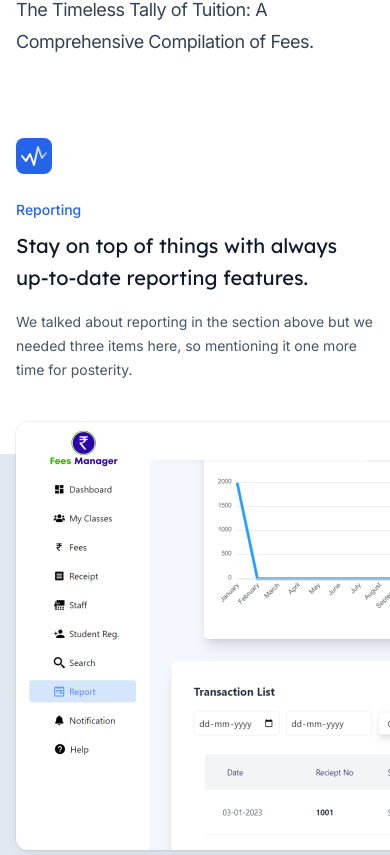
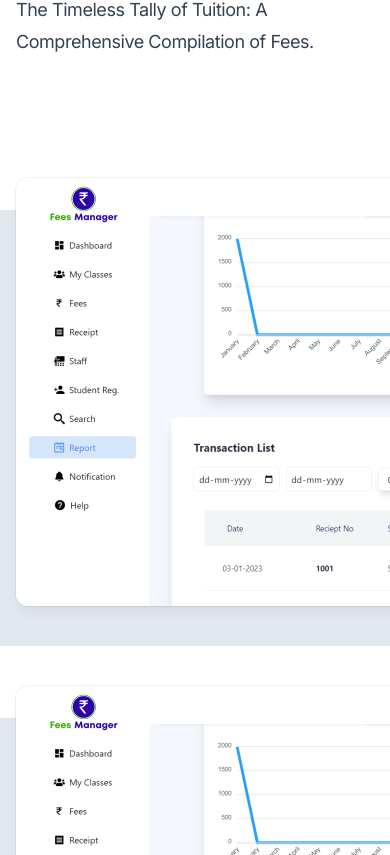
Before and after one commit to prajapatideepak/FeesManager, a Next.js app: page / in a window 390 px wide. Shown: the part 2109-2964 px from the top of the page. Built offline with nearby package versions, Linux system fonts and the light colour scheme.

Commit message:
mobile changes

```diff
--- a/src/components/SecondaryFeatures.jsx
+++ b/src/components/SecondaryFeatures.jsx
@@ -133,7 +133,7 @@ function FeaturesMobile() {
     <div className="-mx-4 mt-20 space-y-10 overflow-hidden px-4 sm:-mx-6 sm:px-6 lg:hidden">
       {features.map((feature) => (
         <div key={feature.name}>
-          <Feature feature={feature} className="mx-auto max-w-2xl" isActive />
+          {/* <Feature feature={feature} className="mx-auto max-w-2xl" isActive /> */}
           <div className="relative mt-10 pb-10">
             <div className="absolute -inset-x-4 bottom-0 top-8 bg-slate-200 sm:-inset-x-6" />
             <div className="relative mx-auto aspect-[844/428] w-[52.75rem] overflow-hidden rounded-xl bg-white shadow-lg shadow-slate-900/5 ring-1 ring-slate-500/10">
```
